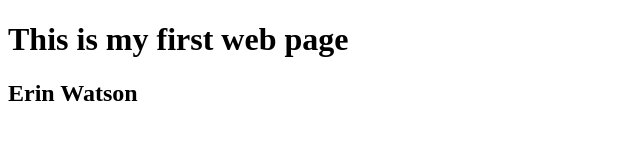
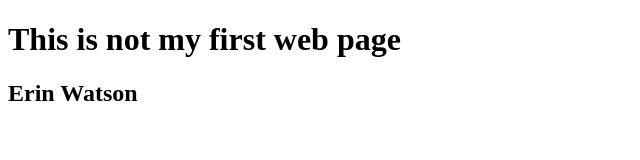
Before and after one commit to Erin2808/Project1, a plain HTML site: page p1project.html in a window 1280 px wide. Shown: the whole page, without its empty margins (0-640 px from the left). Drawn offline with Linux system fonts and the light colour scheme.

Commit message:
name change

```diff
--- a/p1project.html
+++ b/p1project.html
@@ -5,7 +5,7 @@
     <title>Title</title>
 </head>
 <body>
-<h1> This is my first web page</h1>
+<h1> This is not my first web page</h1>
 <h2> Erin Watson</h2>
 </body>
 </html>
```
